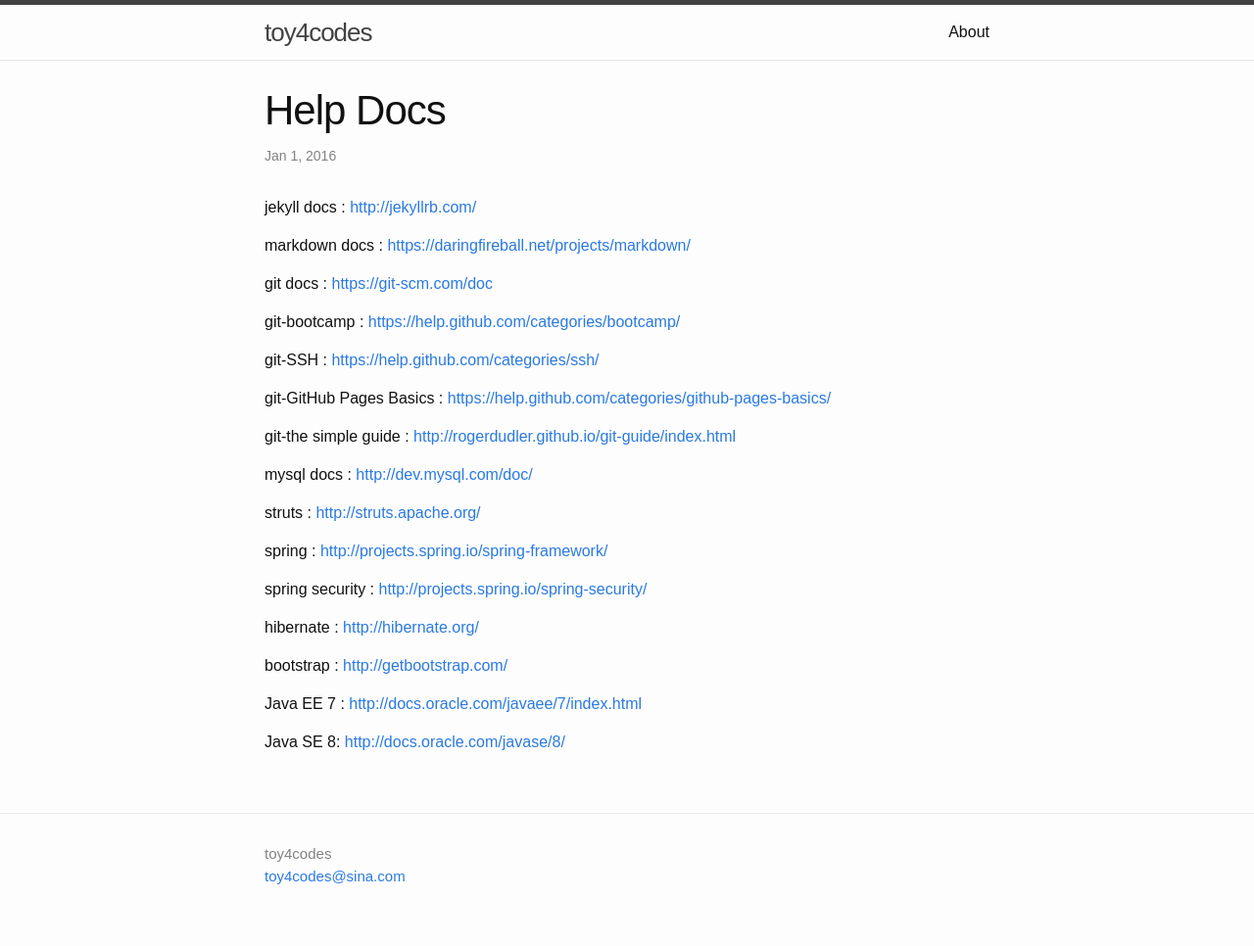
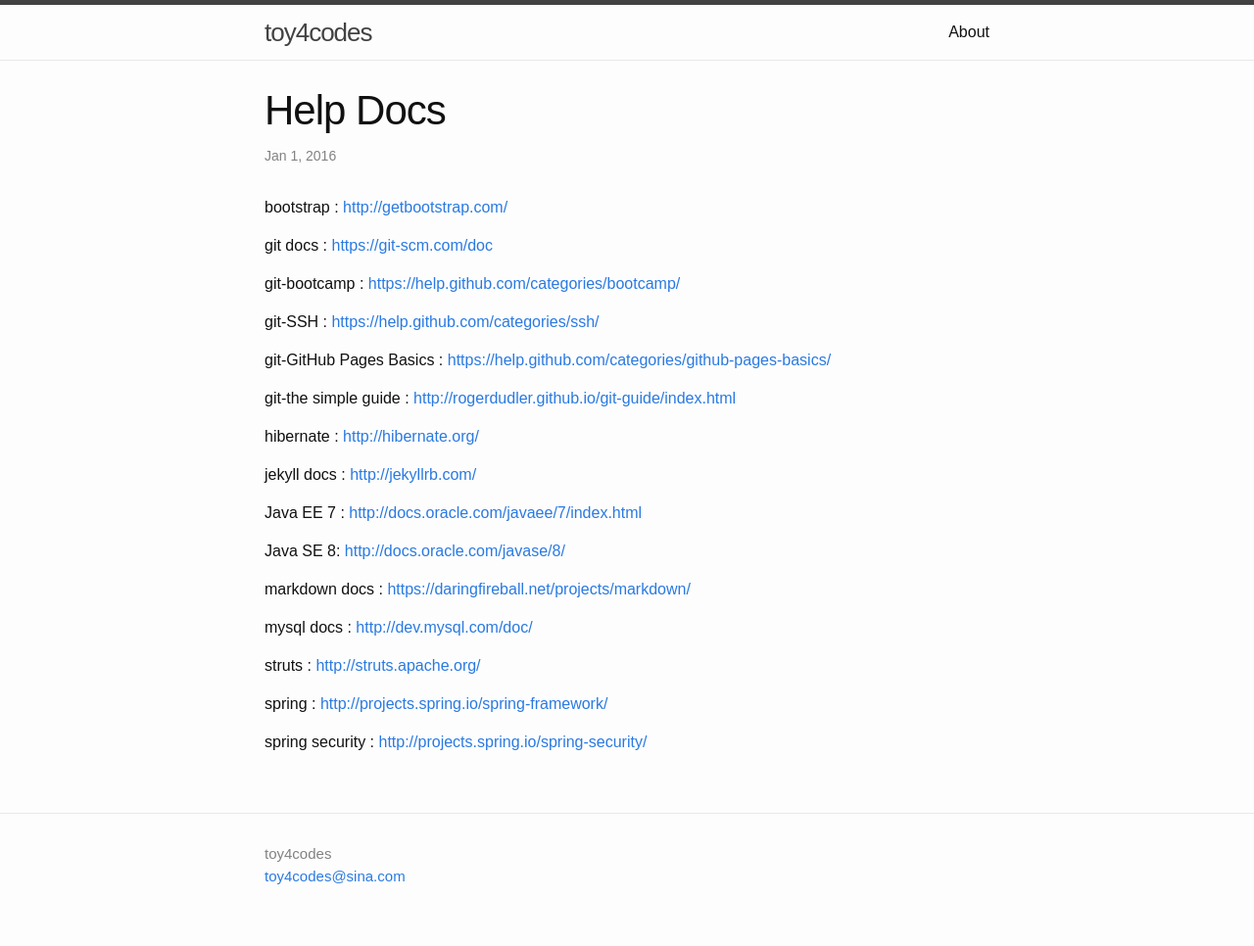
Before and after one commit to toy4codes/toy4codes.github.io, a Jekyll site: the page built from _posts/2016-01-01-help-docs.markdown, in a window 1280 px wide. Shown: the whole page at 98% size. Built offline with Jekyll 4.4.1, drawn with Linux system fonts in a browser that asks for light colours; part of the change alters nothing that is shown.

```diff
--- a/_posts/2016-01-01-help-docs.markdown
+++ b/_posts/2016-01-01-help-docs.markdown
@@ -4,9 +4,8 @@ title:  "Help Docs"
 date:   2016-01-01 12:00:00
 categories: help
 ---
-jekyll docs : [http://jekyllrb.com/](http://jekyllrb.com/)
 
-markdown docs : [https://daringfireball.net/projects/markdown/](https://daringfireball.net/projects/markdown/)
+bootstrap : [http://getbootstrap.com/](http://getbootstrap.com/)
 
 git docs : [https://git-scm.com/doc](https://git-scm.com/doc)
 
@@ -18,6 +17,16 @@ git-GitHub Pages Basics : [https://help.github.com/categories/github-pages-basic
 
 git-the simple guide : [http://rogerdudler.github.io/git-guide/index.html](http://rogerdudler.github.io/git-guide/index.html)
 
+hibernate : [http://hibernate.org/](http://hibernate.org/)
+
+jekyll docs : [http://jekyllrb.com/](http://jekyllrb.com/)
+
+Java EE 7 : [http://docs.oracle.com/javaee/7/index.html](http://docs.oracle.com/javaee/7/index.html)
+
+Java SE 8: [http://docs.oracle.com/javase/8/](http://docs.oracle.com/javase/8/)
+
+markdown docs : [https://daringfireball.net/projects/markdown/](https://daringfireball.net/projects/markdown/)
+
 mysql docs : [http://dev.mysql.com/doc/](http://dev.mysql.com/doc/)
 
 struts : [http://struts.apache.org/](http://struts.apache.org/)
@@ -25,11 +34,3 @@ struts : [http://struts.apache.org/](http://struts.apache.org/)
 spring : [http://projects.spring.io/spring-framework/](http://projects.spring.io/spring-framework/)
 
 spring security : [http://projects.spring.io/spring-security/](http://projects.spring.io/spring-security/)
-
-hibernate : [http://hibernate.org/](http://hibernate.org/)
-
-bootstrap : [http://getbootstrap.com/](http://getbootstrap.com/)
-
-Java EE 7 : [http://docs.oracle.com/javaee/7/index.html](http://docs.oracle.com/javaee/7/index.html)
-
-Java SE 8: [http://docs.oracle.com/javase/8/](http://docs.oracle.com/javase/8/)
```
